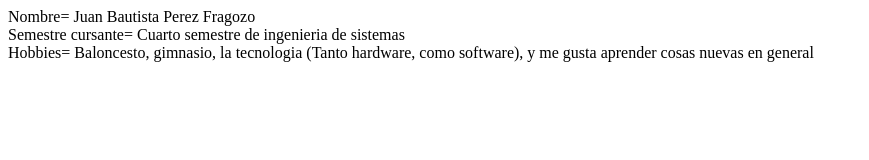
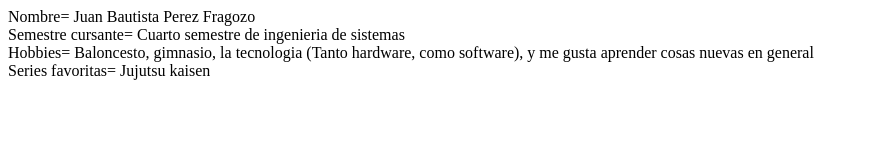
Before and after one commit to JbautipfBackup/BuenasPracticasTaller-1, a plain HTML site: page index.html in a window 1280 px wide. Shown: the whole page, without its empty margins (0-869 px from the left). Drawn offline with Linux system fonts and the light colour scheme.

Commit message:
Primera serie favorita

```diff
--- a/index.html
+++ b/index.html
@@ -9,5 +9,7 @@
     <div>Nombre= Juan Bautista Perez Fragozo</div>
     <div>Semestre cursante= Cuarto semestre de ingenieria de sistemas </div>
     <div>Hobbies= Baloncesto, gimnasio, la tecnologia (Tanto hardware, como software), y me gusta aprender cosas nuevas en general</div>
+    <div>Series favoritas= Jujutsu kaisen
+    </div>
 </body>
 </html>
```
